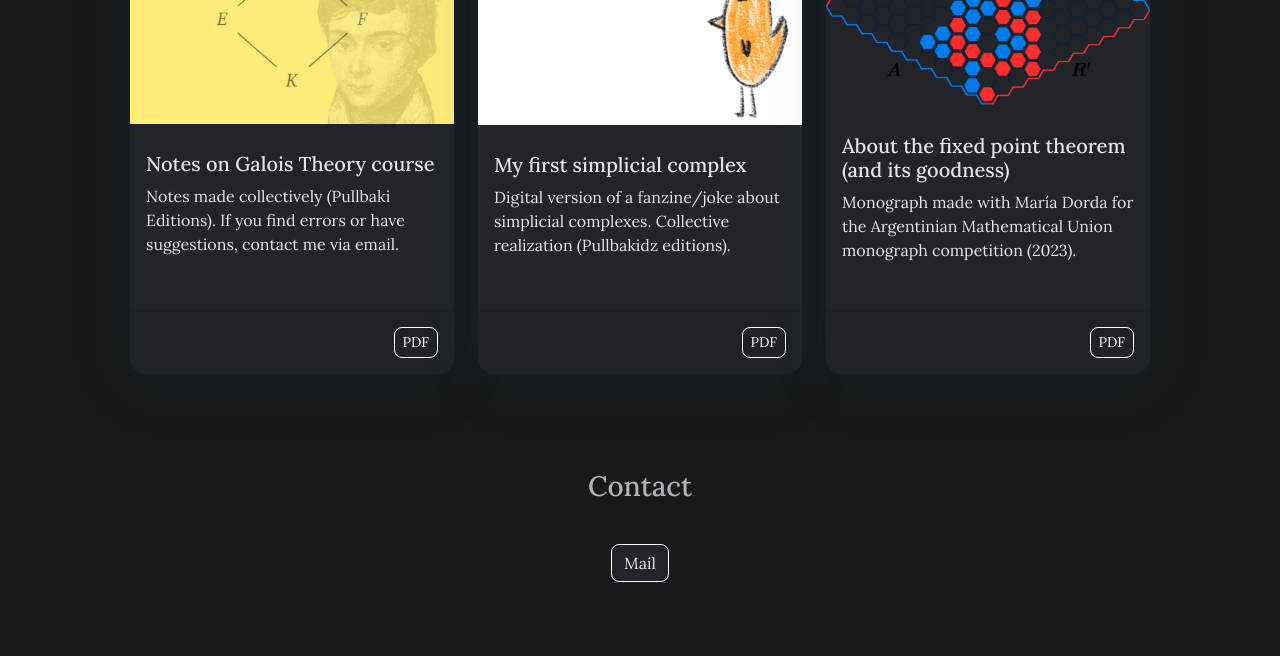
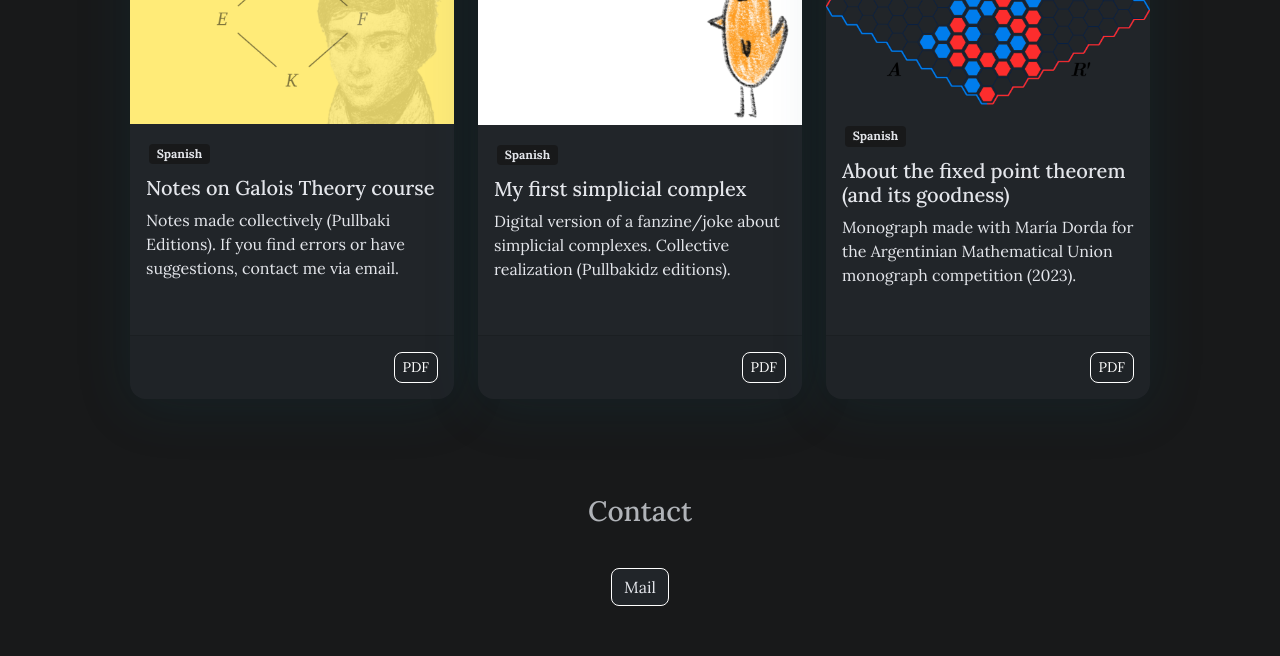
Before and after one commit to lolalopezmenalled/lola-pagina, a plain HTML site: page en/index.html in a window 1280 px wide. Shown: the part 2500-3156 px from the top of the page. Drawn offline with Linux system fonts and the light colour scheme.

Commit message:
edicion miscelanea ingles

```diff
--- a/en/index.html
+++ b/en/index.html
@@ -816,6 +816,8 @@ Lola López Menalled
                     <div class="card-body bg-transparent p-3">
                         <div class="pb-2 bg-transparent">
 
+                            <span class="badge badge-secondary">Spanish</span>
+
                         </div>
                         <h5 class="card-title bg-transparent mt-1">Notes on Galois Theory course</h5>
                         <div class="card-text bg-transparent secondary-font">
@@ -845,6 +847,8 @@ Lola López Menalled
                     <div class="card-body bg-transparent p-3">
                         <div class="pb-2 bg-transparent">
 
+                            <span class="badge badge-secondary">Spanish</span>
+
                         </div>
                         <h5 class="card-title bg-transparent mt-1">My first simplicial complex</h5>
                         <div class="card-text bg-transparent secondary-font">
@@ -873,6 +877,8 @@ Lola López Menalled
                     </div>
                     <div class="card-body bg-transparent p-3">
                         <div class="pb-2 bg-transparent">
+
+                            <span class="badge badge-secondary">Spanish</span>
 
                         </div>
                         <h5 class="card-title bg-transparent mt-1">About the fixed point theorem (and its goodness)</h5>
```
